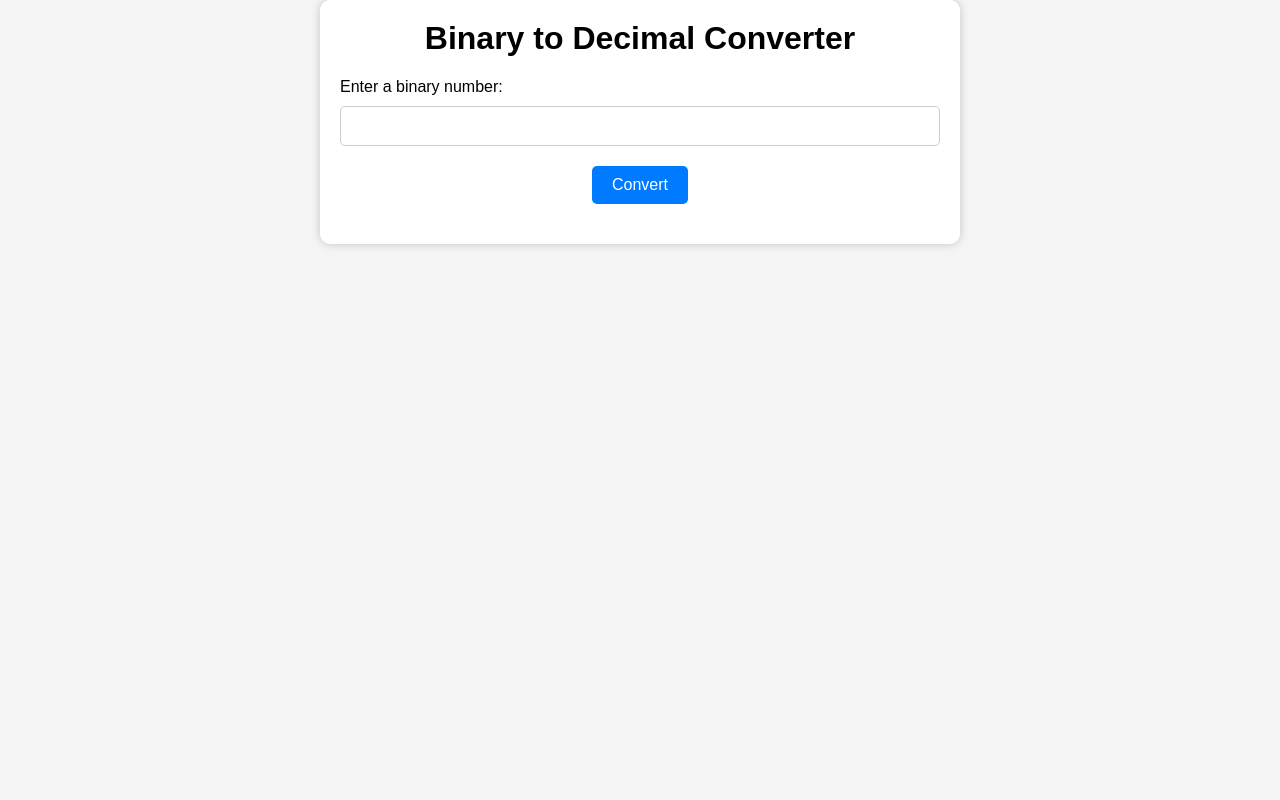
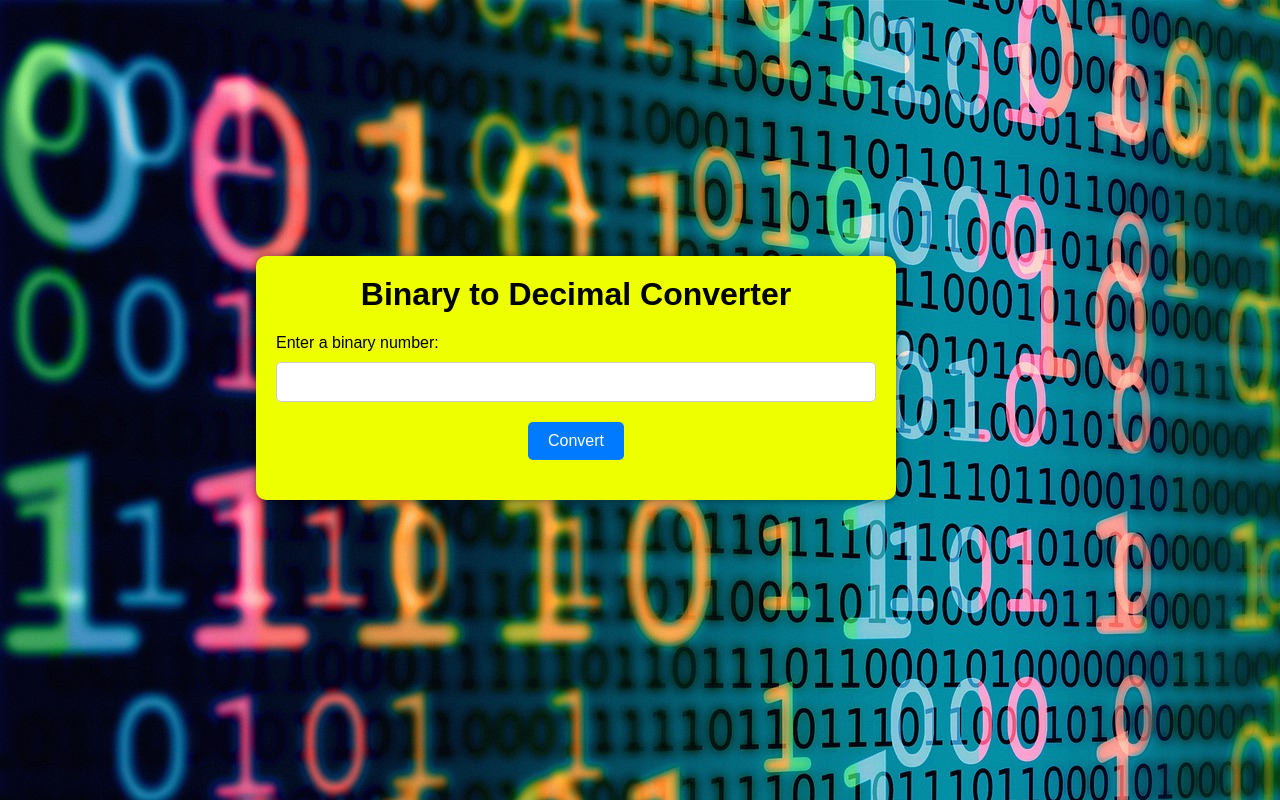
Before and after one commit to Amol7Developer/BinaryToDecimalConverter, a plain HTML site: page index.html in a window 1280 px wide. Drawn offline with Linux system fonts and the light colour scheme.

Commit message:
code updated for color and background looks

```diff
--- a/style.css
+++ b/style.css
@@ -2,15 +2,17 @@ body {
     font-family: Arial, sans-serif;
     margin: 0;
     padding: 0;
-    background-color: #f5f5f5;
+    background-color: #d64848;
+    background-image: url("binarycode.jpg");
 }
 .container {
     max-width: 600px;
-    margin: 0 auto;
+    margin: 20%;
     padding: 20px;
-    background-color: #fff;
+    background-color: #eeff00;
+    border: 2px soild black;
     border-radius: 10px;
-    box-shadow: 0px 0px 10px rgba(0, 0, 0, 0.2);
+    box-shadow: 0px 0px 10px rgba(0, 0, 0, 0.5);
 }
 h1 {
     text-align: center;
@@ -43,11 +45,13 @@ button {
     transition: background-color 0.3s ease-in-out;
 }
 button:hover {
-    background-color: #0062cc;
+    background-color: #007bff;
 }
 .result {
+    color: #ffffff;
     margin-top: 20px;
     text-align: center;
     font-size: 24px;
     font-weight: bold;
+    background-color: #ff4ad8;
 }
```
Also changed, not shown: binarycode.jpg (added), binarycodimage.jpg (added).
